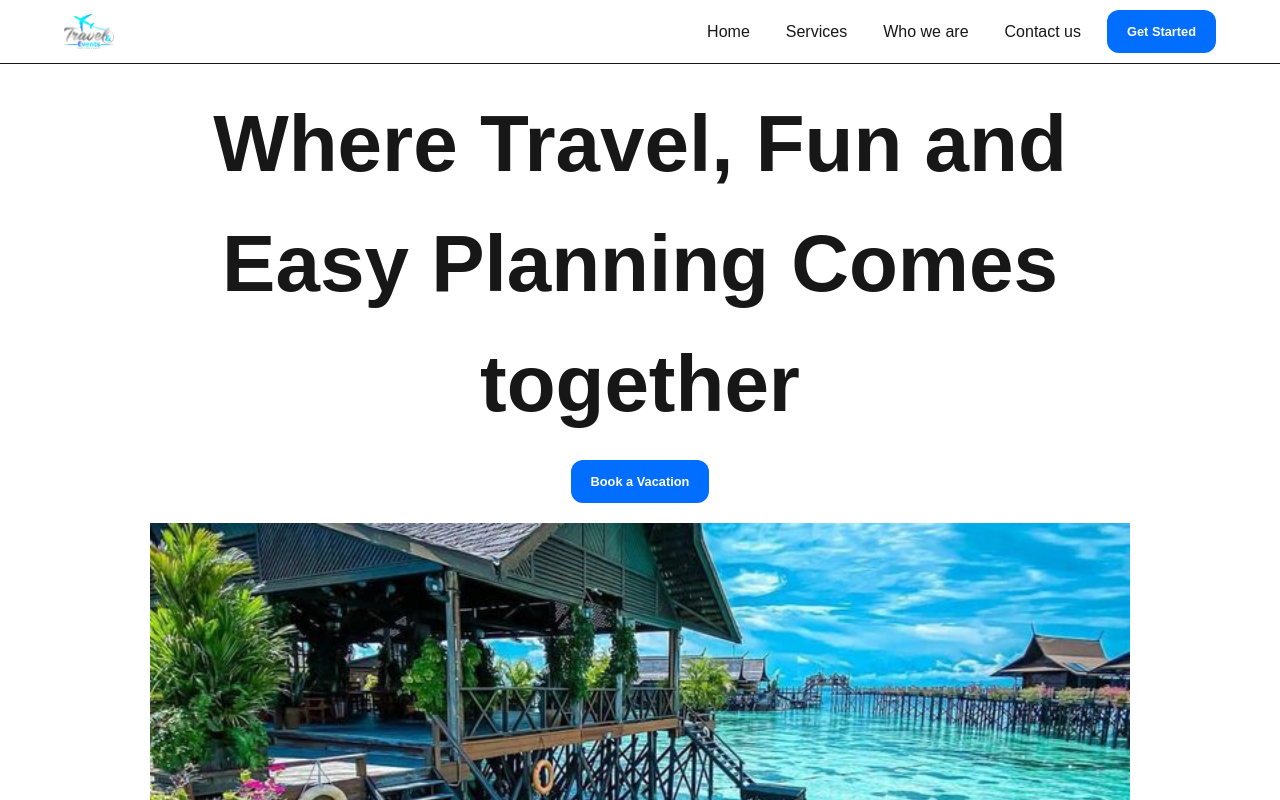
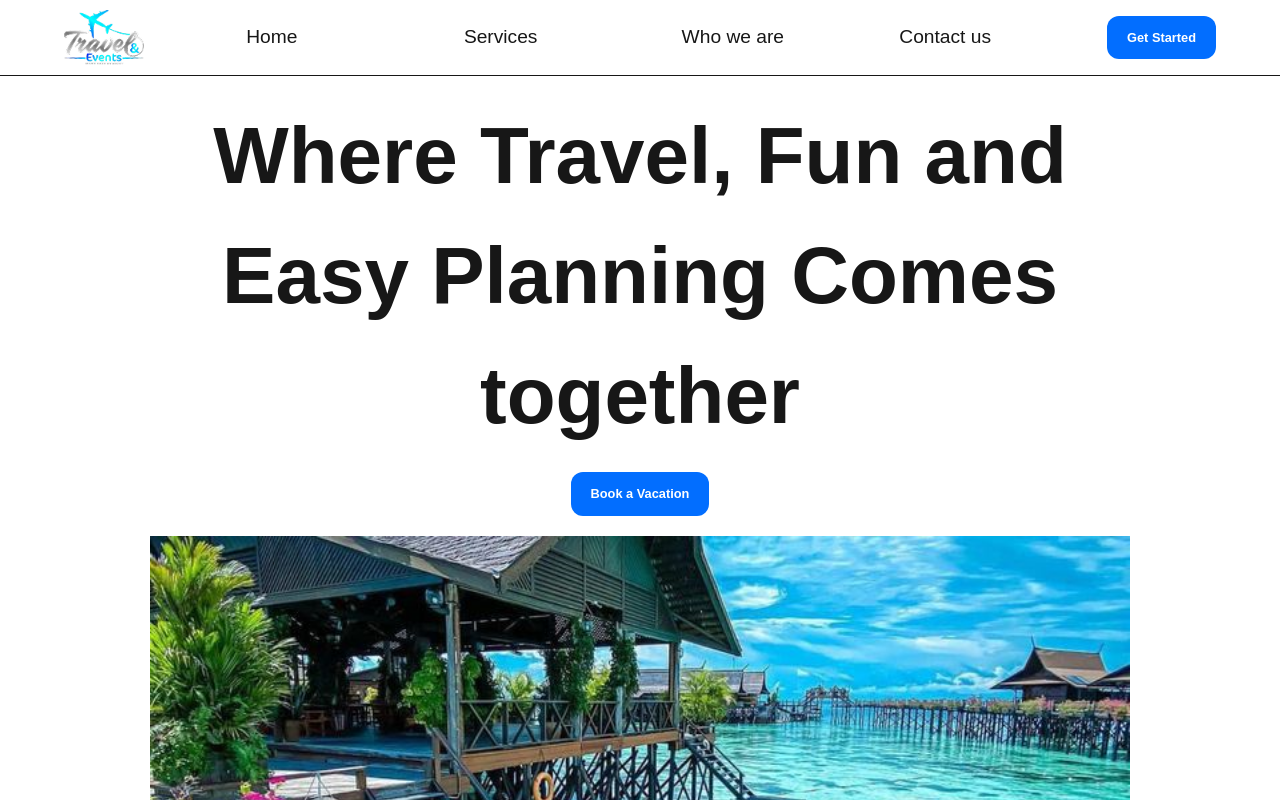
Before and after one commit to TheEldaps/Travel-Events, a Next.js app: page / in a window 1280 px wide. Shown: the top 800 px of the page. Built offline with nearby package versions, Linux system fonts and the light colour scheme.

Commit message:
Style nav responsiveness

```diff
--- a/app/components/Nav.tsx
+++ b/app/components/Nav.tsx
@@ -16,7 +16,13 @@ export default function Nav() {
   return (
     <header className="px-[5%] pt-2.5 border-b">
       <nav className="flex justify-between items-center  mb-2.5 ">
-        <Image src={Logo} width="50" height="50" alt="site logo" />
+        <Image
+          src={Logo}
+          width="50"
+          height="50"
+          alt="site logo"
+          className="h-auto sm:w-20"
+        />
 
         {/* MOBILE VIEW MENU BUTTON */}
         <button onClick={handleClick} className="block sm:hidden">
@@ -34,7 +40,7 @@ export default function Nav() {
         </button>
 
         {/* DESKTOP VIEW NAV LINKS */}
-        <ul className="hidden sm:flex items-center gap-4 list-none ">
+        <ul className="hidden ml-[8%] sm:flex items-center gap-4 list-none grow">
           <NavLink title="Home" href="#home" />
           <NavLink title="Services" href="#services" />
           <NavLink title="Who we are" href="#who-we-are" />
--- a/app/components/NavLink.tsx
+++ b/app/components/NavLink.tsx
@@ -11,7 +11,7 @@ export default function NavLink({
     <li className="w-full">
       <Link
         href={href}
-        className="block w-full h-full px-2.5 py-[5px] hover:bg-[black] hover:text-white sm:text-nowrap sm:text-[0.8rem] md:text-[1rem] font-medium lg:text-[1.rem]"
+        className="block w-full h-full px-2.5 py-[5px] hover:bg-[black] hover:text-white sm:text-nowrap sm:text-[0.9rem] md:text-[1.2rem] font-medium lg:text-[1.rem]"
       >
         {title}
       </Link>
```
